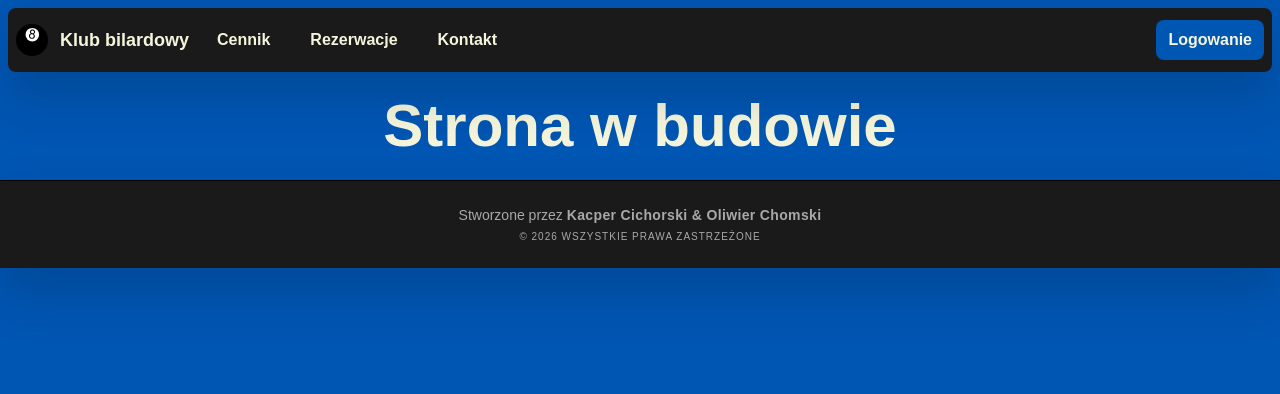
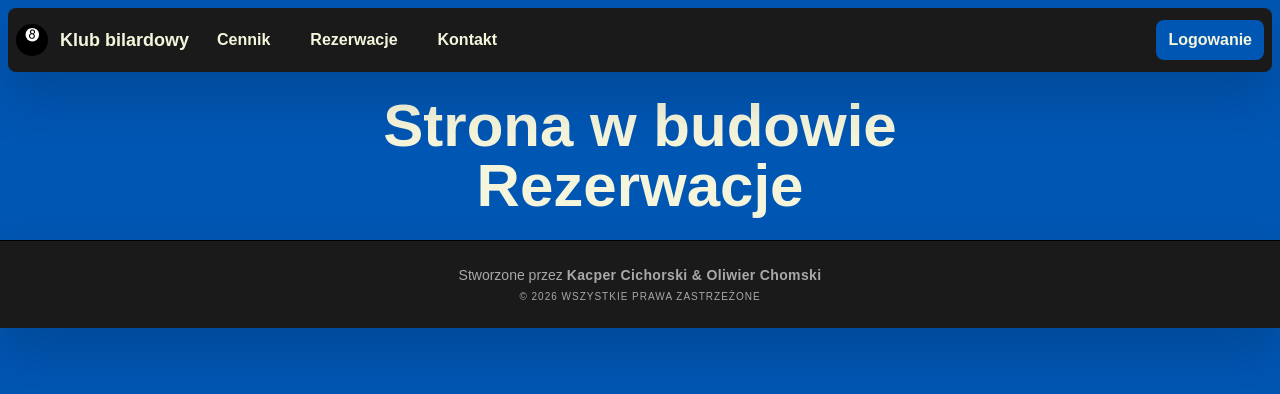
Before and after one commit to K4CP3RR0/KlubBilardowy, a React (Vite) app: page /rezerwacje in a window 1280 px wide. Shown: the top 394 px of the page. Built offline with nearby package versions, Linux system fonts and the light colour scheme; no server answers.

Commit message:
Test deploy

```diff
--- a/src/Rezerwacje.tsx
+++ b/src/Rezerwacje.tsx
@@ -7,6 +7,7 @@ function Rezerwacje() {
       <div className="">
             <div className="m-6">
                 <h1 className="text-6xl montserrat-extrabold text-center text-[#f5f5dc]">Strona w budowie</h1>
+                <h1 className="text-6xl montserrat-extrabold text-center text-[#f5f5dc]">Rezerwacje</h1>
             </div>
           <Footer/>
         </div>
```
